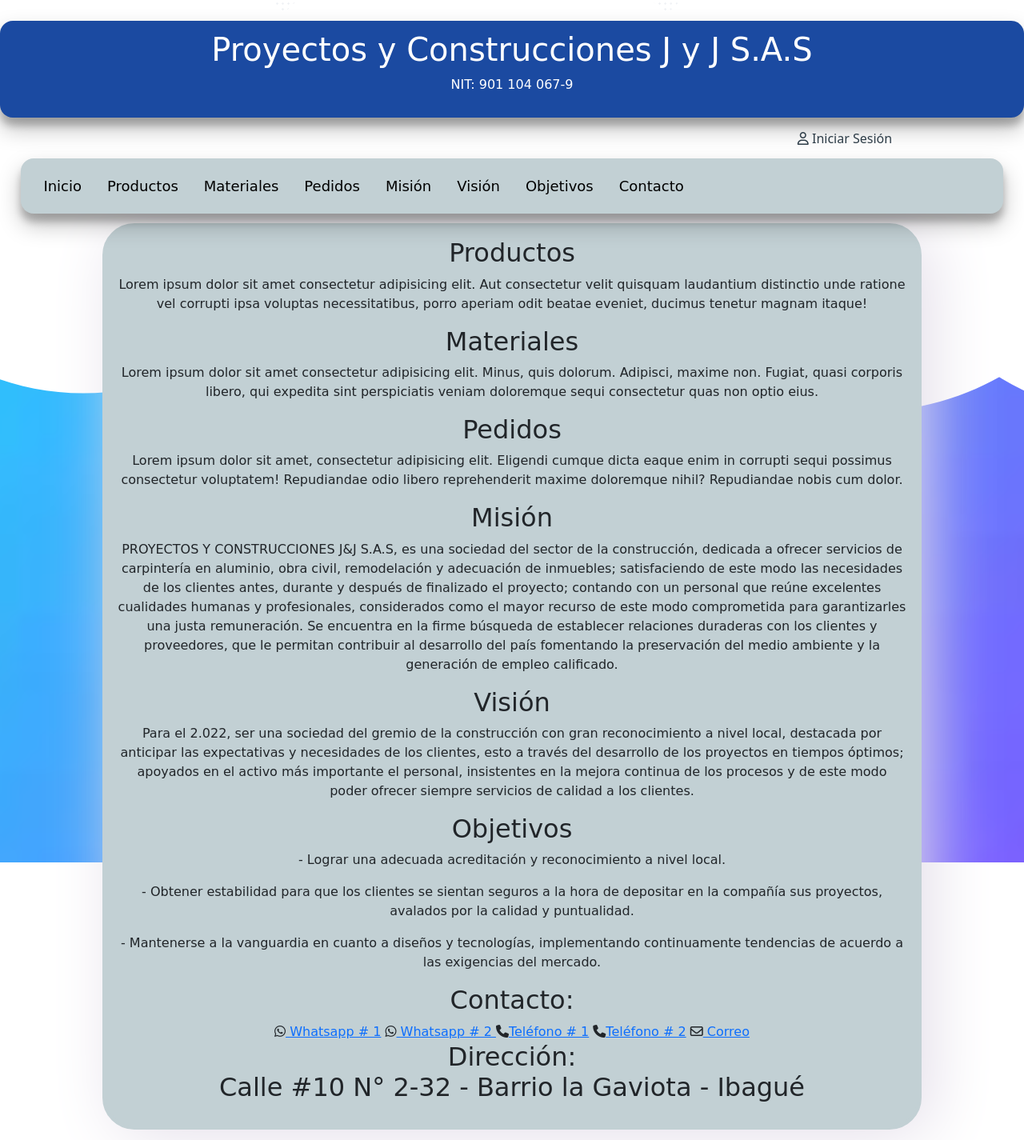
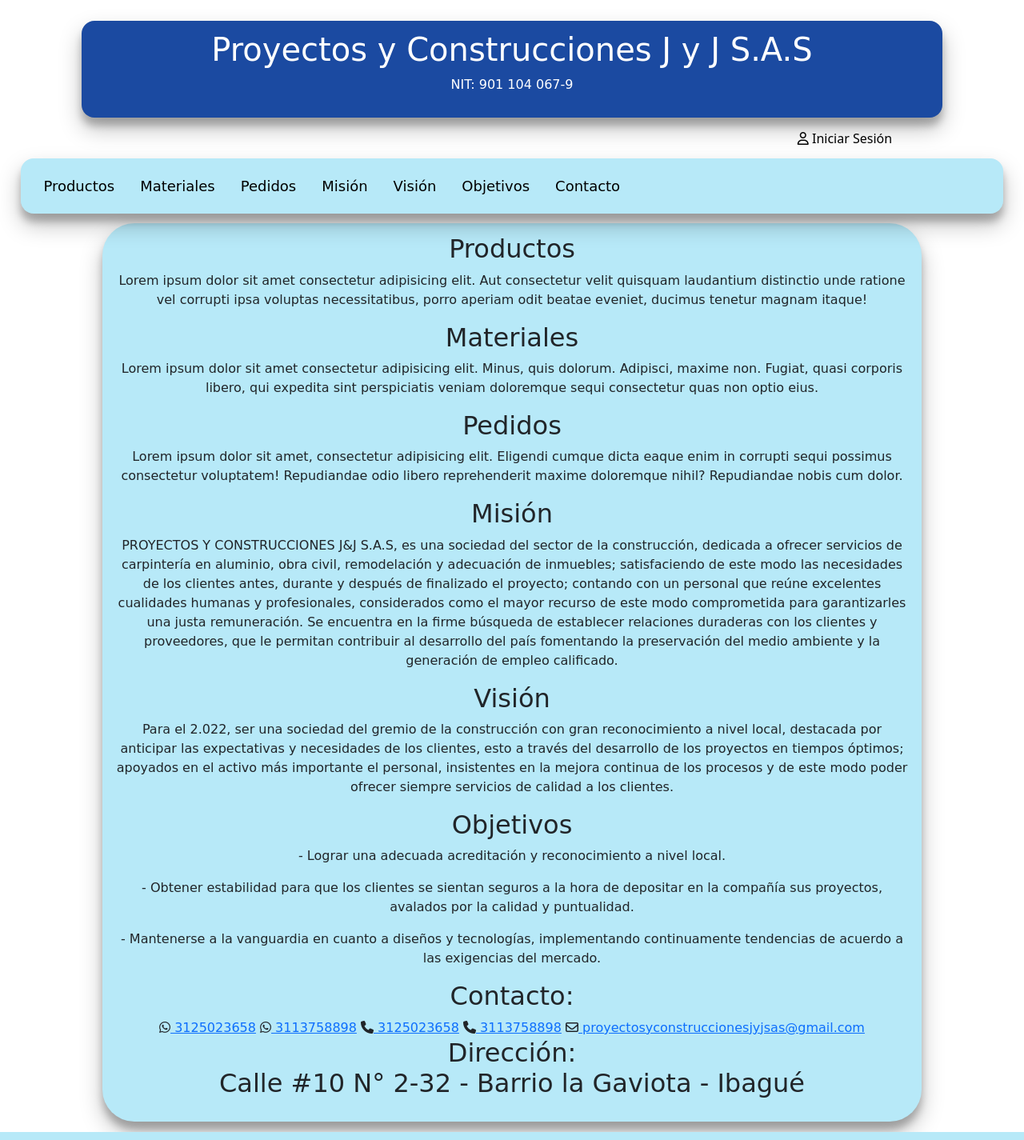
Before and after one commit to JamesOlaya/projecto-JyJ, a Django app: template api/templates/index.html in a window 1280 px wide. Shown: the whole page at 80% size. Run offline with Django 4.2, Linux system fonts and the light colour scheme; the template is opened without the code that fills it, so the values that code supplies are empty; parts of the project's set-up code (start-up, migrations or seed data) failed here and were passed over; some libraries are stand-ins or nearby versions; some web fonts are replaced.

Commit message:
version 1.10

```diff
--- a/api/forms.py
+++ b/api/forms.py
@@ -1,6 +1,8 @@
 from django import forms
+from django.contrib.auth.forms import UserCreationForm
+from .models import Usuario,Encargado,Cliente,Inventario,Pedido,Estado
 
-class create_user(forms.Form):
+class create_user(UserCreationForm):
     correo = forms.CharField(max_length=50)
     nombre= forms.CharField (max_length=30)
     Usuario= forms.CharField(max_length=30)
--- a/api/static/css/login.css
+++ b/api/static/css/login.css
@@ -8,7 +8,8 @@
     padding: 3% 26% 10% 26%;
     width: 100%;
     height: 100%;
-    background-image: url(../images/Captura\ desde\ 2023-09-07\ 08-58-40.png);
+    background-color:rgb(255, 255, 255);
+
 
 }
 .enviar{
@@ -20,25 +21,21 @@
     padding-top: 20px;
 }
 .cuadro{
-    border: #C0D3E6 5px solid;
-    background-color: #C0D3E6;
+    border: rgb(183, 233, 248) 5px solid;
+    background-color: rgb(183, 233, 248);
     padding:1.5%1.5%1.5%1.5%;
     margin: 0.5% 1% 0.5% 1%;
     border-radius: 2.5rem;
-    -webkit-box-shadow: 14px 8px 84px -4px rgba(226,220,232,1);
-    -moz-box-shadow: 14px 8px 84px -4px rgba(226,220,232,1);
-    box-shadow: 14px 8px 84px -4px rgba(226,220,232,1);
+    box-shadow: rgba(0, 0, 0, 0.25) 0px 14px 28px, rgba(0, 0, 0, 0.22) 0px 10px 10px;
     font-family: 'Happy Monkey', cursive;
 }
 .cuadro2{
-    border: #C0D3E6 5px solid;
-    background-color: #C0D3E6;
+    border: rgb(183, 233, 248) 5px solid;
+    background-color: rgb(183, 233, 248);
     padding:1.5%1.5%1.5%1.5%;
     margin: 0.5% 1% 0.5% 1%;
     border-radius: 2.5rem;
-    -webkit-box-shadow: 14px 8px 84px -4px rgba(226,220,232,1);
-    -moz-box-shadow: 14px 8px 84px -4px rgba(226,220,232,1);
-    box-shadow: 14px 8px 84px -4px rgba(226,220,232,1);
+    box-shadow: rgba(0, 0, 0, 0.25) 0px 14px 28px, rgba(0, 0, 0, 0.22) 0px 10px 10px;
     justify-content: space-around;
     font-family: 'Happy Monkey', cursive;
 
--- a/api/static/css/main.css
+++ b/api/static/css/main.css
@@ -6,6 +6,8 @@
     background-color: rgb(27, 74, 161);
     margin-top: 0.5%;
     padding-top: 1%;
+    margin-left: 8%;
+    margin-right: 8%;
     padding-bottom: 1%;
     border-radius: 1rem;
     color: #ffffff;
@@ -14,7 +16,9 @@
 .background{
     text-align: center;
     padding-top: 1.5%;
-    background-image: url(../images/Captura\ desde\ 2023-09-07\ 08-58-40.png);
+    background-color:rgb(255, 255, 255);
+
+
 }
 .ul{
     list-style-type: none;
@@ -37,16 +41,13 @@
 
 
 .cuadro_principal{
-    border: #c2d0d4 5px solid;
-    background-color: #c2d0d4;
+
     padding:1%1%1%1%;
     margin: 1% 10% 1% 10%;
     border-radius: 2.5rem;
-    -webkit-box-shadow: 14px 8px 84px -4px rgba(226,220,232,1);
-    -moz-box-shadow: 14px 8px 84px -4px rgba(226,220,232,1);
-    box-shadow: 14px 8px 84px -4px rgba(226,220,232,1);
+    box-shadow: rgba(0, 0, 0, 0.25) 0px 14px 28px, rgba(0, 0, 0, 0.22) 0px 10px 10px;
     font-family: 'Happy Monkey', cursive;
-
+    background-color: rgb(183, 233, 248);
 }
 .center{
     text-align: center;
@@ -63,13 +64,12 @@
 
 }
 .navegacion{
-    background-color: #c2d0d4;
     position: sticky;
-
     box-shadow: rgba(0, 0, 0, 0.25) 0px 14px 28px, rgba(0, 0, 0, 0.22) 0px 10px 10px;
     margin: 0% 2% 0% 2%;
     border-radius: 1rem;
     font-family: 'Happy Monkey', cursive;
+    background-color: rgb(183, 233, 248);
 }
 
 .ir{
--- /dev/null
+++ b/api/templates/cliente/cliente.html
@@ -0,0 +1,6 @@
+{% extends 'layouts/base.html' %}
+
+{% block content %}
+
+
+{% endblock %}
--- a/api/templates/index.html
+++ b/api/templates/index.html
@@ -9,12 +9,11 @@
 
     </div>
     <div>
-        <button class="btn ir"><a href="{% url 'login'%}" style="text-decoration: none; color: rgb(45, 60, 71);"><i class="fa-regular fa-user"></i> Iniciar Sesión </a> </button>
+        <button class="btn ir"><a href="{% url 'login'%}" style="text-decoration: none; color: rgb(0, 0, 0);"><i class="fa-regular fa-user"></i> Iniciar Sesión </a> </button>
     </div>
 
     <nav class="navegacion">
         <ul class="ul">
-            <li class="li"><a href="#">Inicio</a></li>
             <li class="li"><a href="#productos">Productos</a></li>
             <li class="li"><a href="#materiales">Materiales</a></li>
             <li class="li"><a href="#pedidos">Pedidos</a></li>
@@ -71,11 +70,11 @@
         </section>
         <section id="contacto" class="center contacto">
             <h2>Contacto:</h2>
-            <i class="fa-brands fa-whatsapp"></i><a href="https://wa.link/27cj2x"> Whatsapp # 1</a>
-            <i class="fa-brands fa-whatsapp"></i><a href="https://wa.link/14wa5s"> Whatsapp # 2 </a>
-            <i class="fa-solid fa-phone"></i><a href="tel:+3125023658">Teléfono # 1</a>
-            <i class="fa-solid fa-phone"></i><a href="tel:+3113758898">Teléfono # 2</a>
-            <i class="fa-regular fa-envelope"></i><a href="mailto:proyectosyconstruccionesjyjsas@gmail.com"> Correo</a>
+            <i class="fa-brands fa-whatsapp"></i><a href="https://wa.link/27cj2x"> 3125023658</a>
+            <i class="fa-brands fa-whatsapp"></i><a href="https://wa.link/14wa5s"> 3113758898</a>
+            <i class="fa-solid fa-phone"></i><a href="tel:+3125023658"> 3125023658</a>
+            <i class="fa-solid fa-phone"></i><a href="tel:+3113758898"> 3113758898</a>
+            <i class="fa-regular fa-envelope"></i><a href="mailto:proyectosyconstruccionesjyjsas@gmail.com"> proyectosyconstruccionesjyjsas@gmail.com</a>
             <h2>Dirección:<p>Calle #10 N° 2-32 - Barrio la Gaviota - Ibagué</p></h2>
         </section>
     </main>
--- /dev/null
+++ b/api/templates/usuario/usuario.html
@@ -0,0 +1,6 @@
+{% extends 'layouts/base.html' %}
+
+{% block content %}
+
+
+{% endblock %}
```
Also changed, not shown: api/views.py (+13 -22 lines), api/static/images/images.jpeg (added), api/templates/administrador/administrador.html (added).
